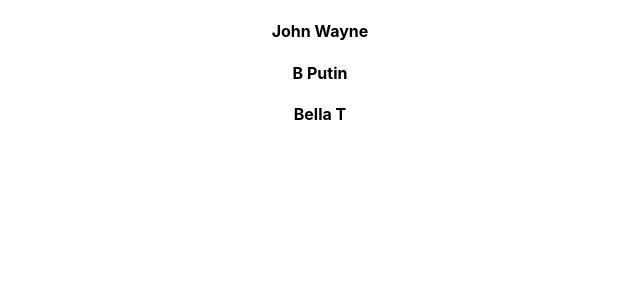
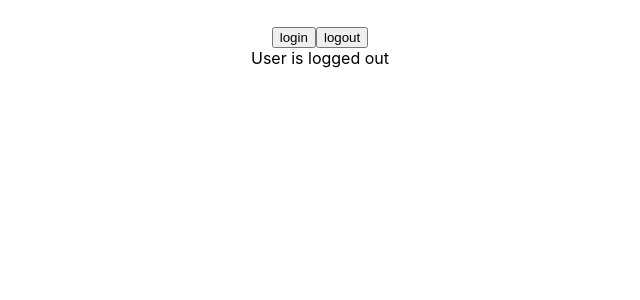
Before and after one commit to GeekShubhamRajput/react-js-learning, a React (Create React App) app in the folder react_typescript/: page / in a window 1280 px wide. Shown: the top 300 px of the page, without its empty margins (320-960 px from the left). Built offline with nearby package versions, Linux system fonts and the light colour scheme.

Commit message:
useState Hook
Manage user loggedIn and loggedOut status

```diff
--- a/react_typescript/src/App.css
+++ b/react_typescript/src/App.css
@@ -1,4 +1,5 @@
 .App {
+  margin-top: 2%;
   text-align: center;
 }
 
--- a/react_typescript/src/App.tsx
+++ b/react_typescript/src/App.tsx
@@ -1,26 +1,10 @@
-import {PersonList} from "./components/PersonList"
+import {LoggedIn} from "./components/LoggedIn"
 import './App.css';
 
 function App() {
-
-  const nameList = [
-    {
-      first: 'John',
-      last: 'Wayne'
-    },
-    {
-      first: 'B',
-      last: 'Putin'
-    },
-    {
-      first: 'Bella',
-      last: 'T'
-    }
-  ]
-
   return (
     <div className="App">
-      <PersonList names={nameList} />
+      <LoggedIn />
     </div>
   );
 }
--- /dev/null
+++ b/react_typescript/src/components/LoggedIn.tsx
@@ -0,0 +1,21 @@
+import { useState } from "react"
+
+export const LoggedIn = () => {
+  const [isLoggedIn, setIsLoggedIn] = useState(false)
+
+  const handleLoggedIn = () => {
+    setIsLoggedIn(true)
+  }
+
+  const handleLoggedOut = () => {
+    setIsLoggedIn(false)
+  }
+
+  return(
+    <div>
+      <button onClick={handleLoggedIn}>login</button>
+      <button onClick={handleLoggedOut}>logout</button>
+      <div>User is { isLoggedIn ? "logged in" : "logged out" } </div>
+    </div>
+  )
+}
```
